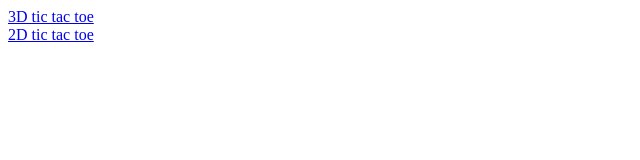
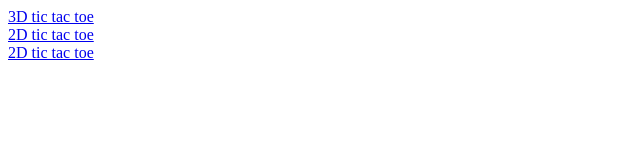
Before and after one commit to sowmyamarisetty/sowmyamarisettygithub.io, a plain HTML site: page main.html in a window 1280 px wide. Shown: the full height of the page, 0-640 px from the left. Drawn offline with Linux system fonts and the light colour scheme.

Commit message:
Update main.html

```diff
--- a/main.html
+++ b/main.html
@@ -10,6 +10,7 @@
             <!--Starts out hidden and appears when a game ends-->
             <div id="button"><a href="index.html">3D tic tac toe</a></div>
             <div id="button"><a href="index1.html">2D tic tac toe</a></div>
+            <div id="button"><a href="index3.html">2D tic tac toe</a></div>
         </div>
     <script src='index.html'>
     </script
```
